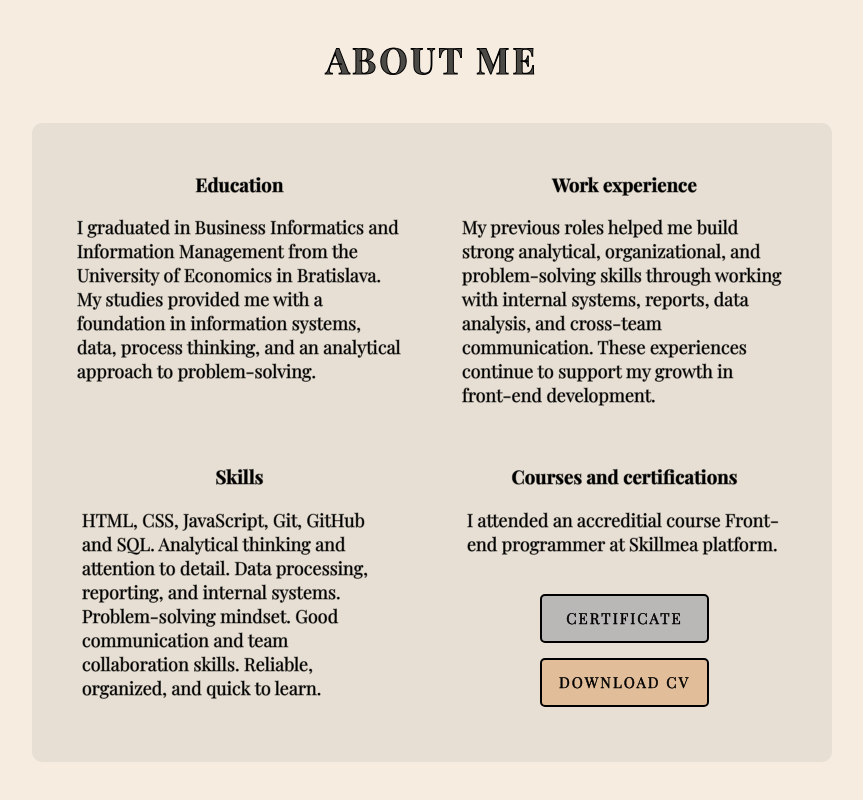
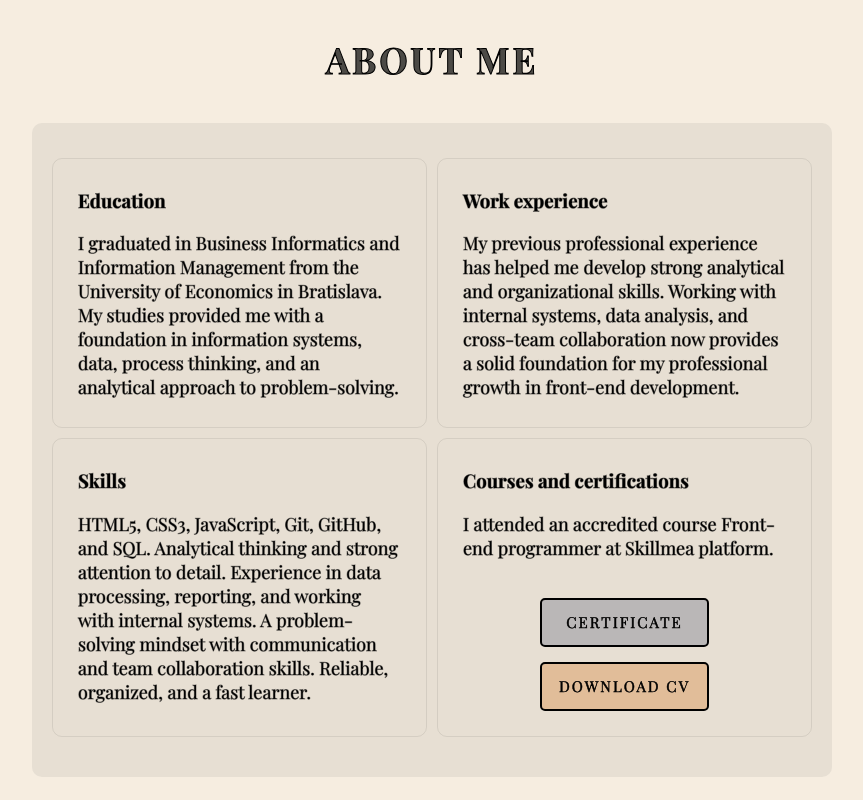
Before and after one commit to hbibiana/portfolio-website, a plain HTML site: page index.html in a window 1280 px wide. Shown: the part 1300-2100 px from the top of the page, without its empty margins (208-1071 px from the left). Drawn offline with nearby package versions, Linux system fonts and the light colour scheme; a web font is replaced by a local one.

Commit message:
Final touches on portfolio and translations

```diff
--- a/index.html
+++ b/index.html
@@ -12,6 +12,7 @@
     <link rel="preconnect" href="https://fonts.gstatic.com" crossorigin>
     <link href="https://fonts.googleapis.com/css2?family=Playfair+Display:ital,wght@0,400..900;1,400..900&family=Playwrite+CZ:wght@100..400&display=swap" rel="stylesheet">
     <title data-i18n="title">myPortfolio</title>
+    <link rel="icon" type="image/png" href="img/favicon.png">
 </head>
 
 <body>
@@ -72,19 +73,18 @@
 
                 <div class="info-card2">
                     <h3 data-i18n="cardWork"> Work Experience</h3>
-                    <p data-i18n="textWork">My previous roles helped me build strong analytical, organizational, and problem-solving skills through working with internal systems, reports, data analysis, and cross-team communication. These experiences continue to support my growth in front-end development.
+                    <p data-i18n="textWork">My previous professional experience has helped me develop strong analytical and organizational skills. Working with internal systems, data analysis, and cross-team collaboration now provides a solid foundation for my professional growth in front-end development.
                     </p>
                 </div>
 
                 <div class="info-card3">
                     <h3 data-i18n="cardSkills">Skills</h3>
-                    <p data-i18n="textSkills">HTML, CSS, JavaScript, Git, GitHub and SQL. Analytical thinking and attention to detail. Data processing, reporting, and internal systems. Problem-solving mindset. Good communication and team collaboration skills. Reliable, organized, and quick to learn.
-                    </p>
+                    <p data-i18n="textSkills">HTML5, CSS3, JavaScript, Git, GitHub, and SQL. Analytical thinking and strong attention to detail. Experience in data processing, reporting, and working with internal systems. A problem-solving mindset with communication and team collaboration skills. Reliable, organized, and a fast learner.
                 </div>
 
                 <div class="info-card4">
                     <h3 data-i18n="cardCourses">Courses and certifications</h3>
-                    <p data-i18n="textCourses">I attended an accreditial course Front-end developer at Skillmea platform.</p>
+                    <p data-i18n="textCourses">I attended an accredited course Front-end developer at Skillmea platform.</p>
                     <button class="certificateBtn" id="openBtn" data-i18n="certificate">certificate</button>
 
                 <div class="popup" id="popup">
--- a/script.js
+++ b/script.js
@@ -12,7 +12,7 @@ const translations = {
     contactme: "POSLAŤ SPRÁVU",
     introduction: "Ahoj, som Bibiána Hlavatíková",
     profession: "Junior Front-end developerka",
-    shortAboutme:"Tvorím webové projekty s dôrazom na prehľadnosť, funkčnosť a používateľský zážitok a zároveň sa ďalej rozvíjam vo front-end developmente.",
+    shortAboutme:"Tvorím webové projekty s dôrazom na prehľadnosť, funkčnosť a používateľský zážitok, pričom sa neustále rozvíjam v oblasti moderných front-end technológií.",
     sectionAboutme: "O MNE",
     sectionContact: "KONTAKT",
     cardEducation: "Vzdelanie",
@@ -20,9 +20,9 @@ const translations = {
     cardSkills: "Zručnosti",
     cardCourses: "Kurzy a certifikáty",
     certificate: "Certifikát",
-    textEducation: "Vyštudovala som Hospodársku informatiku a Informačný manažment na Ekonomickej univerzite v Bratislave. Štúdium mi dalo základ v oblasti  informačných systémov, dát, procesného myslenia a analytického prístupu k riešeniu problémov.",
-    textWork:" Moje predchádzajúce pracovné skúsenosti s prácou s internými systémami, reportmi, analýzou dát a spoluprácou naprieč tímami mi pomohli vybudovať silné analytické a organizačné schopnosti, na ktorých dnes staviam pri svojom rozvoji vo front-end developmente.",
-    textSkills:"HTML, CSS, JavaScript, Git, GitHub a SQL. Analytické myslenie a dôraz na detail. Schopnosť efektívne riešiť problémy, dobre komunikovať a tímovo spolupracovať. Som spoľahlivá, organizovaná a rýchlo sa učím.",
+    textEducation: "Vyštudovala som Hospodársku informatiku a Informačný manažment na Ekonomickej univerzite v Bratislave. Štúdium mi poskytlo silné základy v oblasti informačných systémov, spracovania dát, procesného myslenia a analytického prístupu k riešeniu problémov.",
+    textWork:"Moje predchádzajúce pracovné pôsobenie mi pomohlo vybudovať si silné analytické a organizačné schopnosti. Skúsenosti s prácou v interných systémoch, analýzou dát a spoluprácou naprieč tímami dnes tvoria pevný základ pre môj profesijný rozvoj vo front-end developmente.",
+    textSkills:"HTML5, CSS3, JavaScript, Git, GitHub a SQL. Analytické myslenie a dôraz na detail. Schopnosť efektívne riešiť problémy, dobre komunikovať a tímovo spolupracovať. Som spoľahlivá, organizovaná a rýchlo sa učím.",
     textCourses:"Absolvovala som akreditovaný kurz Front-end programátor na platforme Skillmea.",
     placeholderMsg:"Napíšte správu...",
     labelName: "Meno",
@@ -37,7 +37,7 @@ const translations = {
 
   en: {
     language: "EN",
-    title: "myPorfolio",
+    title: "myPortfolio",
     home: "HOME",
     aboutme: "ABOUT ME",
     contact: "CONTACT",
@@ -55,14 +55,14 @@ const translations = {
     cardCourses: "Courses and certifications",
     certificate: "Certificate",
     textEducation: "I graduated in Business Informatics and Information Management from the University of Economics in Bratislava. My studies provided me with a foundation in information systems, data, process thinking, and an analytical approach to problem-solving.",
-    textWork:"My previous roles helped me build strong analytical, organizational, and problem-solving skills through working with internal systems, reports, data analysis, and cross-team communication. These experiences continue to support my growth in front-end development.",
-    textSkills:"HTML, CSS, JavaScript, Git, GitHub and SQL. Analytical thinking and attention to detail. Data processing, reporting, and internal systems. Problem-solving mindset. Good communication and team collaboration skills. Reliable, organized, and quick to learn.",
-    textCourses:"I attended an accreditial course Front-end programmer at Skillmea platform.",
+    textWork:"My previous professional experience has helped me develop strong analytical and organizational skills. Working with internal systems, data analysis, and cross-team collaboration now provides a solid foundation for my professional growth in front-end development.",
+    textSkills:"HTML5, CSS3, JavaScript, Git, GitHub, and SQL. Analytical thinking and strong attention to detail. Experience in data processing, reporting, and working with internal systems. A problem-solving mindset with communication and team collaboration skills. Reliable, organized, and a fast learner.",
+    textCourses:"I attended an accredited course Front-end programmer at Skillmea platform.",
     placeholderMsg:"Type a message...",
     labelName: "Name",
     labelEmail: "Email",
     labelMessage: "Message",
-    formButton: "Sent message",
+    formButton: "Send message",
     formErrorEmpty: "Please fill in all fields.",
     formErrorEmail: "Please enter a valid email address.",
     formSuccess: "Message was successfully sent!",
--- a/style.css
+++ b/style.css
@@ -62,8 +62,9 @@ h1 {
     padding: 15px;
     border-radius: 5px;
     border: 2px solid rgb(0, 0, 0);
+    box-shadow: 0 4px 10px rgba(0, 0, 0, 0.15);
+    filter: brightness(1.1);
 }
-
 
 /*LANGUAGE*/
 .languageDropdown {
@@ -120,10 +121,6 @@ main {
 /*SECTION HOME*/
 section#home {
     scroll-margin-top: 500px;
-}
-
-.sectionHome {
-
 }
 
 .textHome{
@@ -189,22 +186,38 @@ h2 {
     gap:10px;
     max-width: 800px;
     margin: 40px auto;
-    padding: 0 20px 10px 20px;
+    padding: 15px 20px 10px 20px;
 }
 
 .info-card1,
 .info-card2 {
     padding: 10px 25px;
     margin-top: 20px;
+    border: 1px solid rgba(0, 0, 0, 0.078);
+    border-radius: 10px;
 }
 
 .info-card3,
 .info-card4 {
-    padding: 0 30px;
+    padding: 10px 25px;
     margin-bottom: 30px;
+    border: 1px solid rgba(0, 0, 0, 0.078);
+    border-radius: 10px;
+}
+
+.info-card1, .info-card2, .info-card3, .info-card4 {
+    transition: transform 0.3s ease, box-shadow 0.3s ease;
+    cursor: default;
+}
+
+.info-card1:hover, .info-card2:hover, .info-card3:hover, .info-card4:hover {
+    transform: translateY(-5px);
+    box-shadow: 0 10px 20px rgba(0, 0, 0, 0.1);
+    border-color: rgba(199, 149, 74, 0.4);
 }
 
 h3 {
+    text-align: left;
     color:rgb(0, 0, 0);
     -webkit-text-stroke: 1px rgba(0, 0, 0, 0.418);
 }
@@ -257,6 +270,20 @@ p {
     color: black;
     border: 2px solid black;
     -webkit-text-stroke: 0.5px black;
+    transition: all 0.3s ease;
+}
+
+.portfolioBtn:hover,
+.languageBtn:hover,
+.certificateBtn:hover,
+.downloadCVBtn:hover,
+.contactBtn:hover {
+    box-shadow: 0 4px 10px rgba(0, 0, 0, 0.15);
+    filter: brightness(1.1);
+}
+
+.downloadCVBtn:hover {
+    background-color: rgb(215, 179, 143);
 }
 
 .portfolioBtn {
@@ -700,11 +727,15 @@ header {
     padding: 25px 30px;
 }
 
+.aboutmeGrid {
+    padding:20px;
+}
+
 .info-card1,
 .info-card2,
 .info-card3,
 .info-card4 {
-    padding: 0 10px; /*dokoncit*/
+    padding: 10px 20px; /*dokoncit*/
     margin:0;
 }
 
@@ -795,7 +826,3 @@ section#home {
     gap:0;
 }
 }
-
-/** {
-  outline: 1px solid red;
-}*/
```
Also changed, not shown: img/favicon.png (added).
